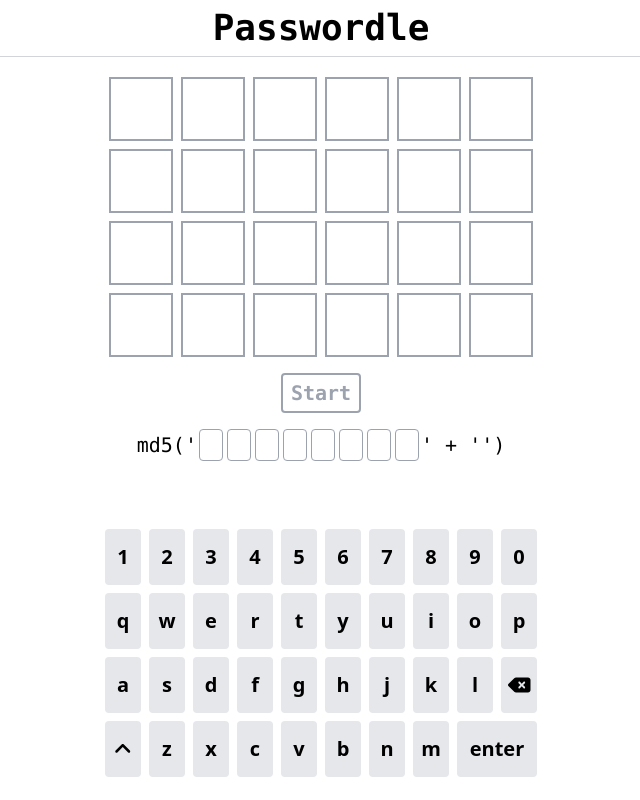
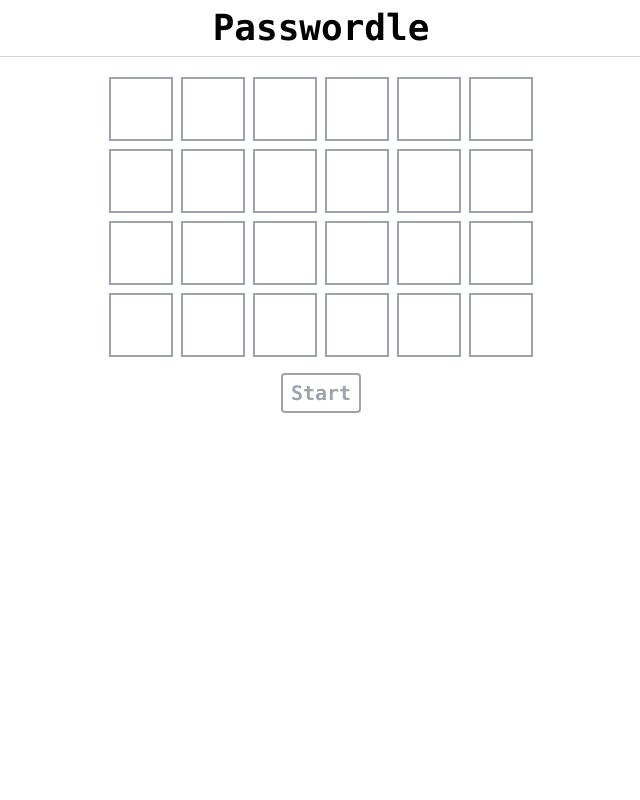
Before and after one commit to ShanghaitechGeekPie/passwordle-frontend, a Vue app: page / in a window 1280 px wide. Shown: the whole page, without its empty margins (319-959 px from the left). Built offline with nearby package versions, Linux system fonts and the light colour scheme.

Commit message:
fix start

```diff
--- a/src/App.vue
+++ b/src/App.vue
@@ -28,7 +28,7 @@ doGetGame();
           <div>{{ $global.steps }}/64</div>
         </div>
       </div>
-      <div class="select-none flex flex-col md:flex-row items-center font-mono">
+      <div :class="['select-none flex flex-col md:flex-row items-center font-mono', {'opacity-0':!$global.id}]">
         <div class="md:contents">
           <span>md5('</span>
           <InputElement
@@ -44,13 +44,13 @@ doGetGame();
         </div>
       </div>
       <div>
-        <div class="h-8 message" v-if="status.loading">loading...</div>
+        <div class="h-8 message" v-if="status.loading"></div>
         <div class="h-8 message" v-else-if="!status.error">
           {{ status.error }}
         </div>
         <div class="h-8" v-else></div>
       </div>
-      <Keyboard/>
+      <Keyboard :class="[{'opacity-0':!$global.id}]"/>
     </div>
   </div>
 </template>
```
